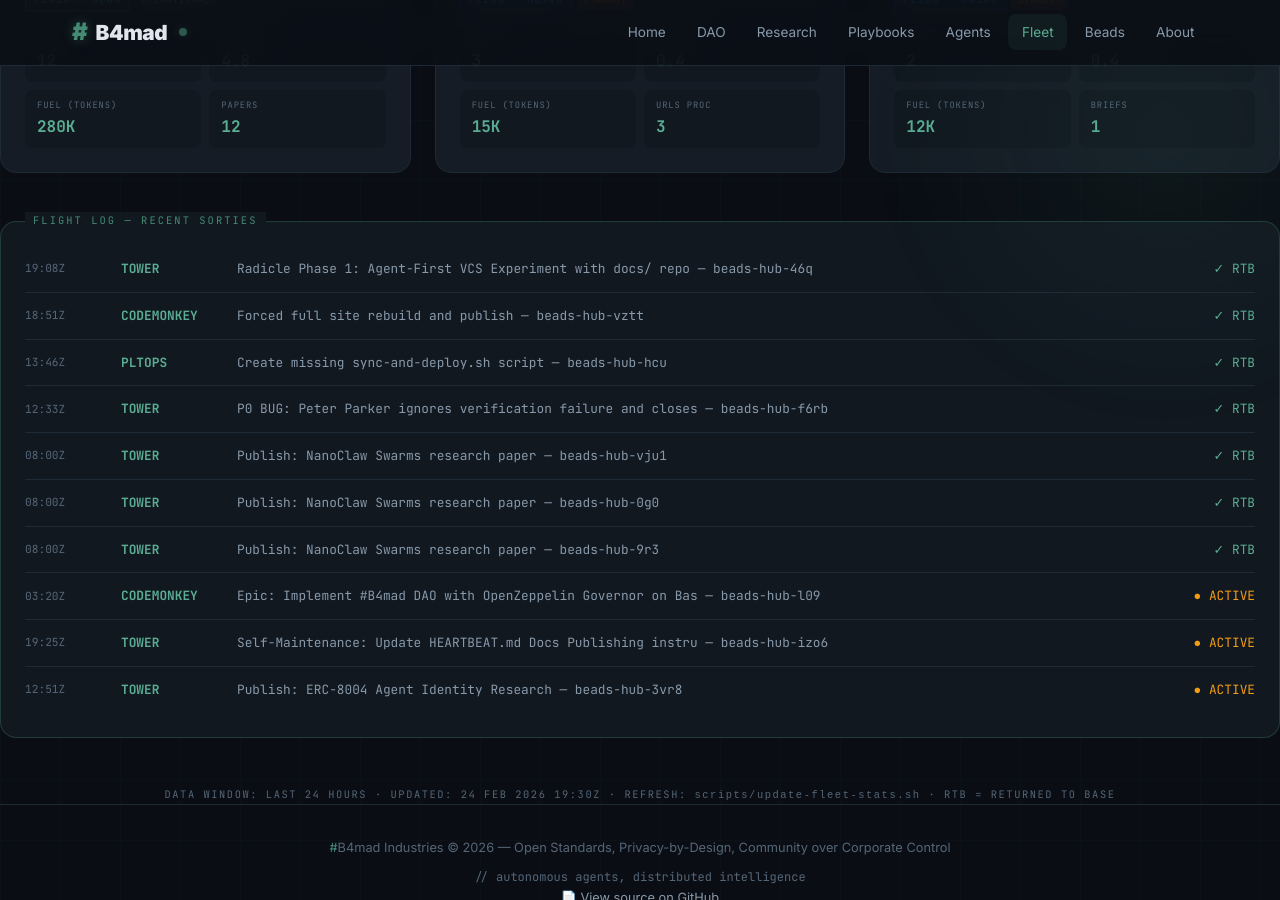
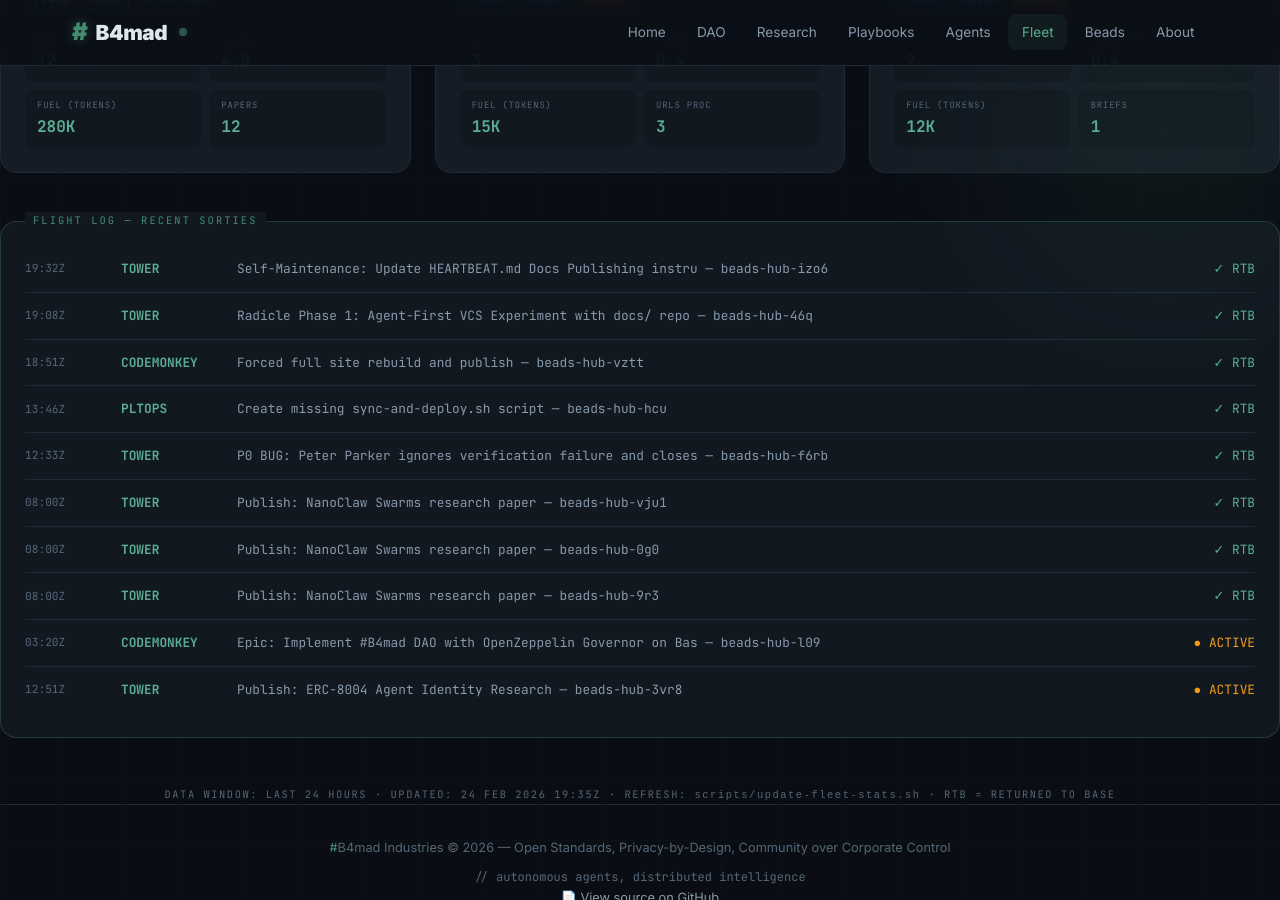
Before and after one commit to brenner-axiom/docs, a Jekyll site: the page built from fleet/index.html, in a window 1280 px wide and 900 px high, scrolled down 806 px. Built offline with Jekyll 4.4.1, drawn with Linux system fonts in a browser that asks for light colours.

Commit message:
fleet: auto-update dashboard stats 2026-02-24T19:35Z

```diff
--- a/fleet/index.html
+++ b/fleet/index.html
@@ -509,6 +509,12 @@ description: "#B4mad Agent Fleet metrics dashboard with aviation theme"
 <!-- Flight Log -->
 <div class="flight-log">
   <div class="log-entry">
+    <span class="log-time">19:32Z</span>
+    <span class="log-callsign">TOWER</span>
+    <span class="log-mission">Self-Maintenance: Update HEARTBEAT.md Docs Publishing instru — beads-hub-izo6</span>
+    <span class="log-status"><span class="complete">✓ RTB</span></span>
+  </div>
+  <div class="log-entry">
     <span class="log-time">19:08Z</span>
     <span class="log-callsign">TOWER</span>
     <span class="log-mission">Radicle Phase 1: Agent-First VCS Experiment with docs/ repo — beads-hub-46q</span>
@@ -557,12 +563,6 @@ description: "#B4mad Agent Fleet metrics dashboard with aviation theme"
     <span class="log-status"><span class="active">● ACTIVE</span></span>
   </div>
   <div class="log-entry">
-    <span class="log-time">19:25Z</span>
-    <span class="log-callsign">TOWER</span>
-    <span class="log-mission">Self-Maintenance: Update HEARTBEAT.md Docs Publishing instru — beads-hub-izo6</span>
-    <span class="log-status"><span class="active">● ACTIVE</span></span>
-  </div>
-  <div class="log-entry">
     <span class="log-time">12:51Z</span>
     <span class="log-callsign">TOWER</span>
     <span class="log-mission">Publish: ERC-8004 Agent Identity Research — beads-hub-3vr8</span>
@@ -572,6 +572,6 @@ description: "#B4mad Agent Fleet metrics dashboard with aviation theme"
 
 <div style="text-align: center; margin-top: 2rem;">
   <p style="font-family: 'JetBrains Mono', monospace; font-size: 0.65rem; color: var(--text-muted); letter-spacing: 0.15em;">
-    DATA WINDOW: LAST 24 HOURS · UPDATED: 24 FEB 2026 19:30Z ·                                                                                                                                                                                                                                                                                                                                                                                                                                                                                                                                                                                                                                                                                                                                                                                                                                                                                                                                                                                                                                                                                                                                                                                                                                  REFRESH: <code>scripts/update-fleet-stats.sh</code> · RTB = RETURNED TO BASE
+    DATA WINDOW: LAST 24 HOURS · UPDATED: 24 FEB 2026 19:35Z ·                                                                                                                                                                                                                                                                                                                                                                                                                                                                                                                                                                                                                                                                                                                                                                                                                                                                                                                                                                                                                                                                                                                                                                                                                                   REFRESH: <code>scripts/update-fleet-stats.sh</code> · RTB = RETURNED TO BASE
   </p>
 </div>
```
